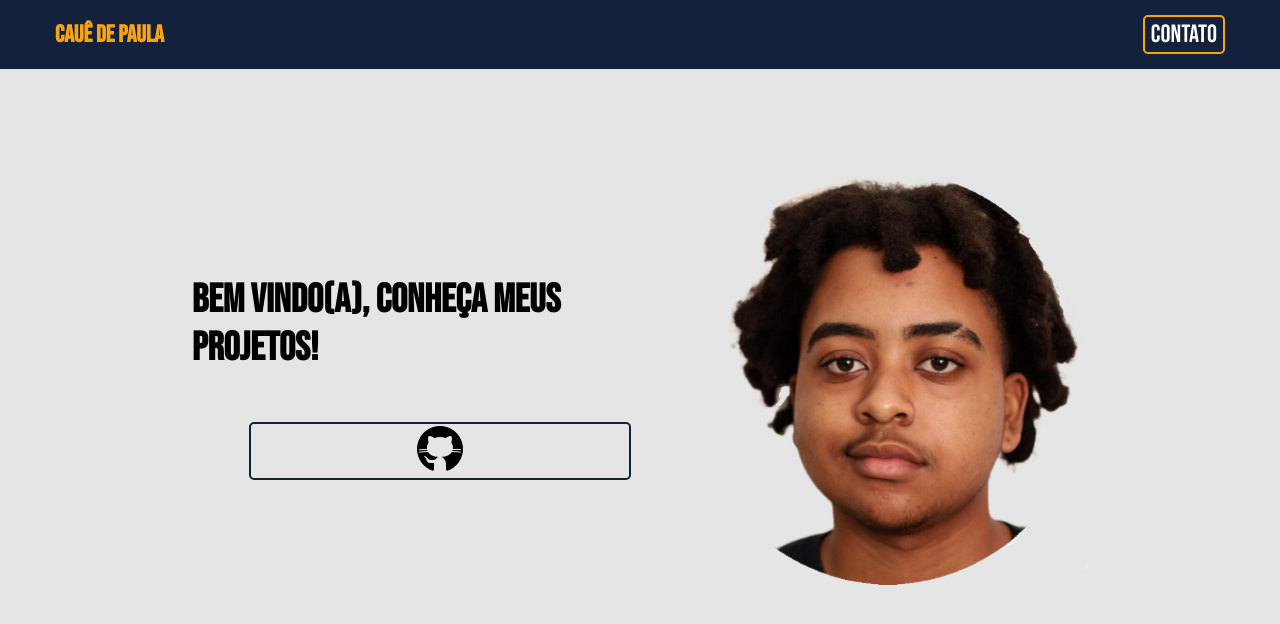
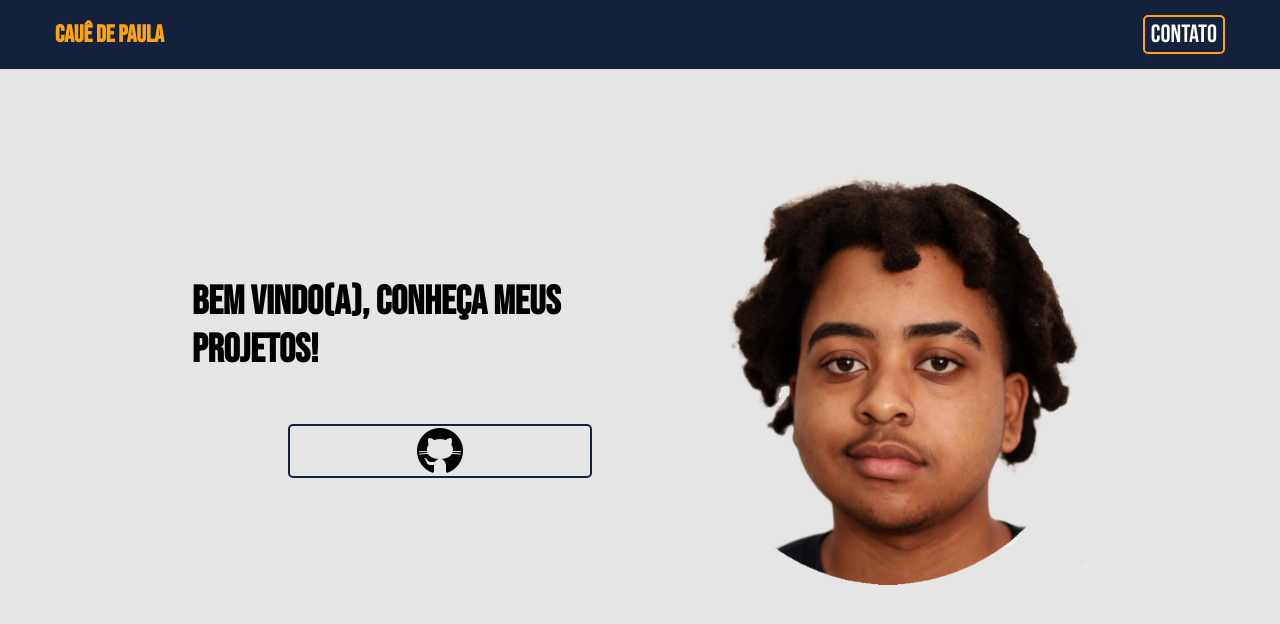
Before and after one commit to cauedepaula1/pagina, a plain HTML site: page index.html in a window 1280 px wide. Drawn offline with Linux system fonts and the light colour scheme.

Commit message:
mudei botao

```diff
--- a/style.css
+++ b/style.css
@@ -44,10 +44,19 @@ body{
     font-family: 'Bebas Neue', sans-serif;
     font-size: 40px;
 }
-.apresentacao__conteudo__links__link{
+.apresentacao__conteudo__link{
+    text-decoration: none;
+    display: flex;
+    justify-content: center;
     border: 2px solid #14213d;
     border-radius: 5px;
-    width: 378px;
+    width: 300px;
+    font-size: 24px;
     text-align: center;
+}
+
+.apresentacao__conteudo__links__link:hover{
+   background-color: #14213d;
+   border-radius: 5px;
 
 }
```
